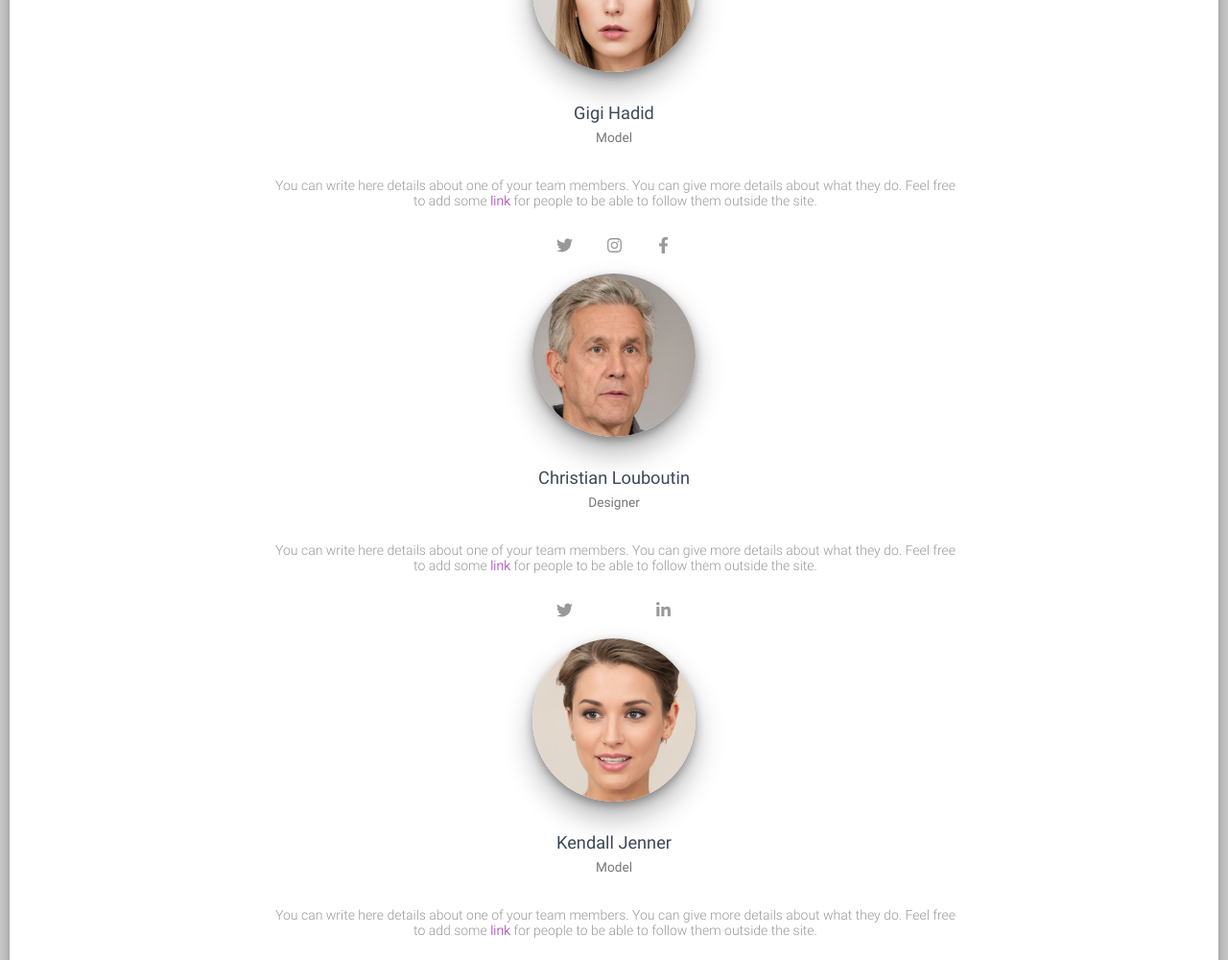
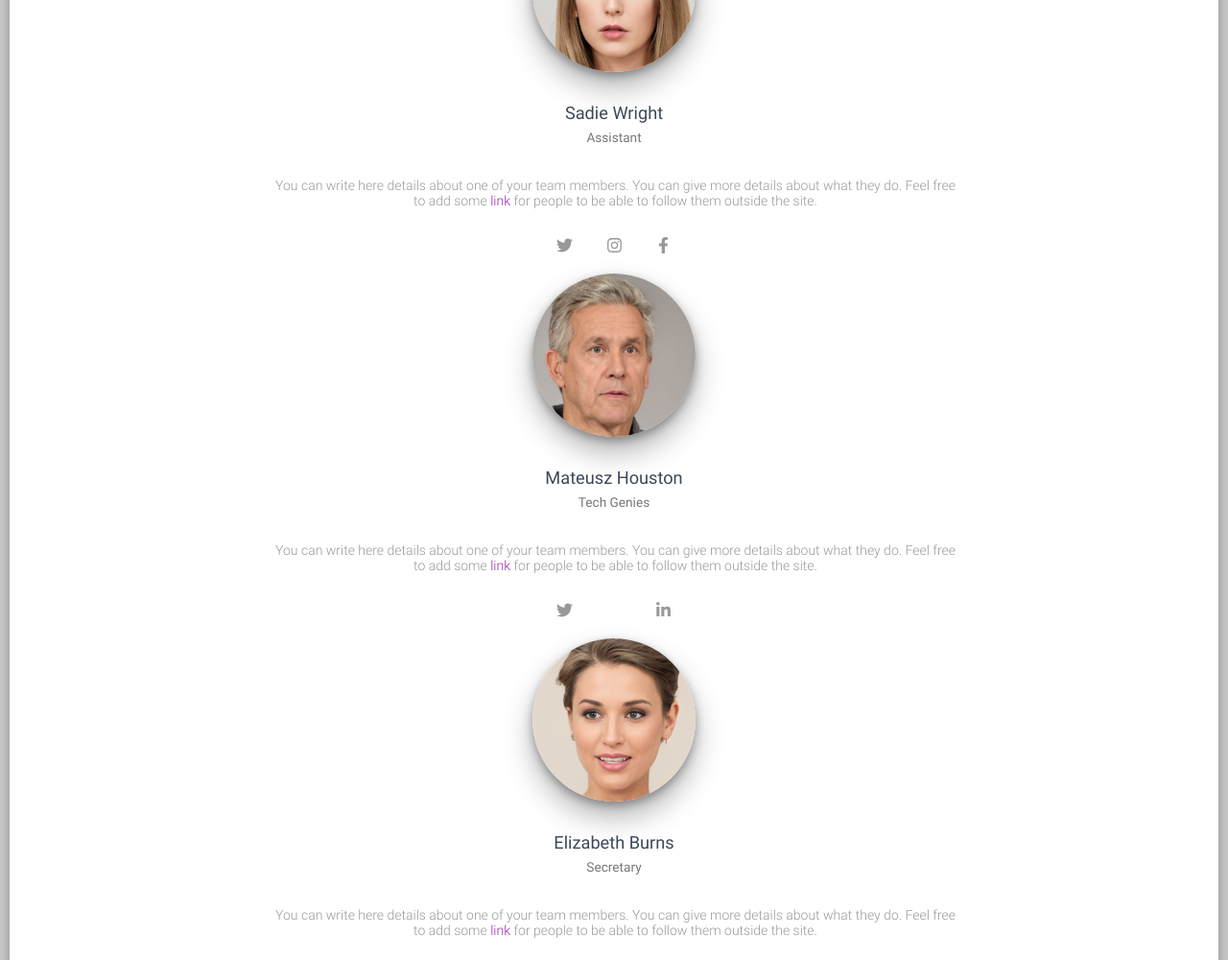
Before and after one commit to sindijaD/darbi, a Jekyll site: the page built from landing-Page/landing.html, in a window 1280 px wide and 1400 px high, scrolled down 1812 px. Shown: the part 153-1153 px from the top of the window at 96% size. Built offline with Jekyll 4.4.1, drawn with Linux system fonts in a browser that asks for light colours.

Commit message:
minor fix

```diff
--- a/landing-Page/landing.html
+++ b/landing-Page/landing.html
@@ -64,8 +64,8 @@
         <div class="member_list">
           <div class="member">
             <div class="member_avatar user2"></div>
-            <div class="member_name">Gigi Hadid</div>
-            <div class="member_position">Model</div>
+            <div class="member_name">Sadie Wright</div>
+            <div class="member_position">Assistant</div>
             <p class="member_desc">
               You can write here details about one of your team members. You can
               give more details about what they do. Feel free to add some
@@ -80,8 +80,8 @@
           </div>
           <div class="member">
             <div class="member_avatar user1"></div>
-            <div class="member_name">Christian Louboutin</div>
-            <div class="member_position">Designer</div>
+            <div class="member_name">Mateusz Houston</div>
+            <div class="member_position">Tech Genies</div>
             <p class="member_desc">
               You can write here details about one of your team members. You can
               give more details about what they do. Feel free to add some
@@ -95,8 +95,10 @@
           </div>
           <div class="member">
             <div class="member_avatar user3"></div>
-            <div class="member_name">Kendall Jenner</div>
-            <div class="member_position">Model</div>
+            <div class="member_name">Elizabeth Burns</div>
+            <div class="member_position">
+              Secretary
+            </div>
             <p class="member_desc">
               You can write here details about one of your team members. You can
               give more details about what they do. Feel free to add some
--- a/landing-Page/profile.html
+++ b/landing-Page/profile.html
@@ -10,8 +10,8 @@
   <section class="main_content">
     <div class="avatar_circle"></div>
     <div class="avatar_info">
-      <h1 class="avatar_name">Christian Louboutin</h1>
-      <h2 class="avatar_position">DESIGNER</h2>
+      <h1 class="avatar_name">Mateusz Houston</h1>
+      <h2 class="avatar_position">Tech genius</h2>
       <p class="avatar_desc">
         An artist of considerable range, Chet Faker — the name taken by
         Melbourne-raised, Brooklyn-based Nick Murphy — writes, performs and
```
Also changed, not shown: landing-Page/assets/img/PHOTO1.jpg, landing-Page/assets/img/PHOTO3.jpg, landing-Page/assets/img/portets.jpg (deleted), 9 other files.
